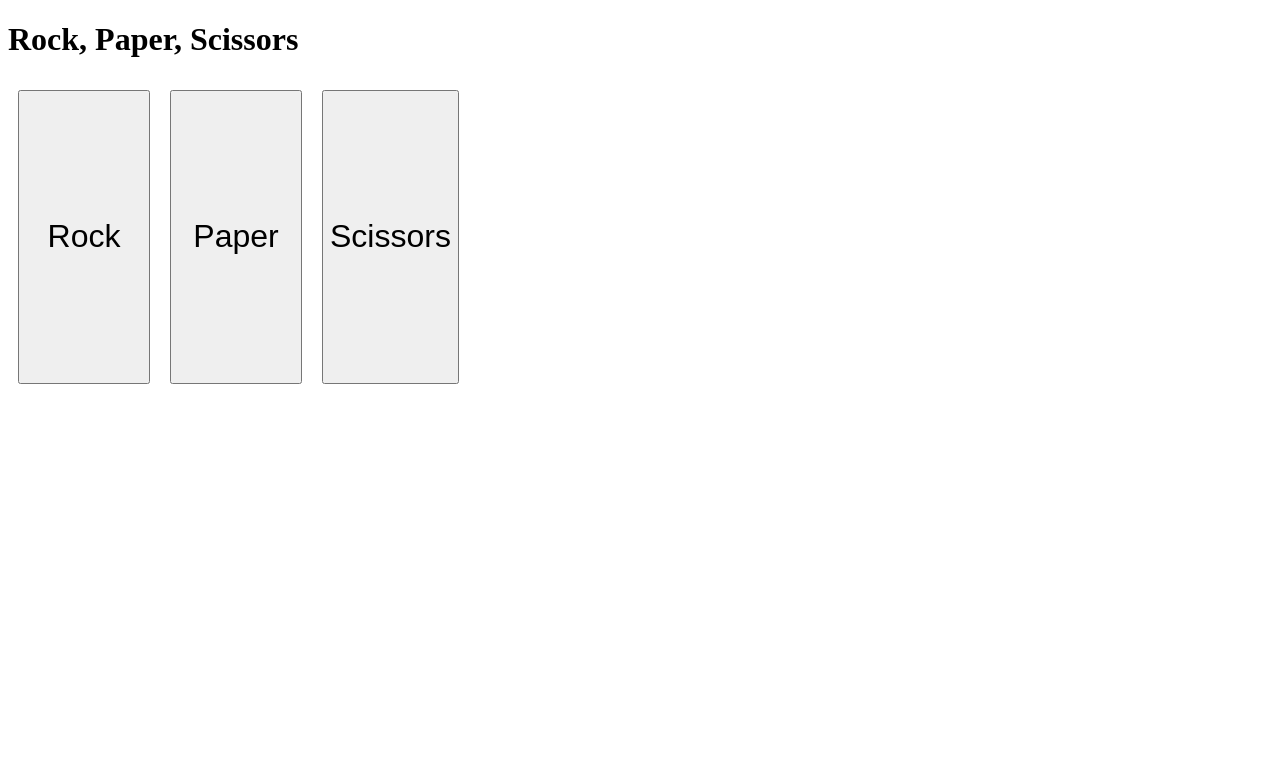
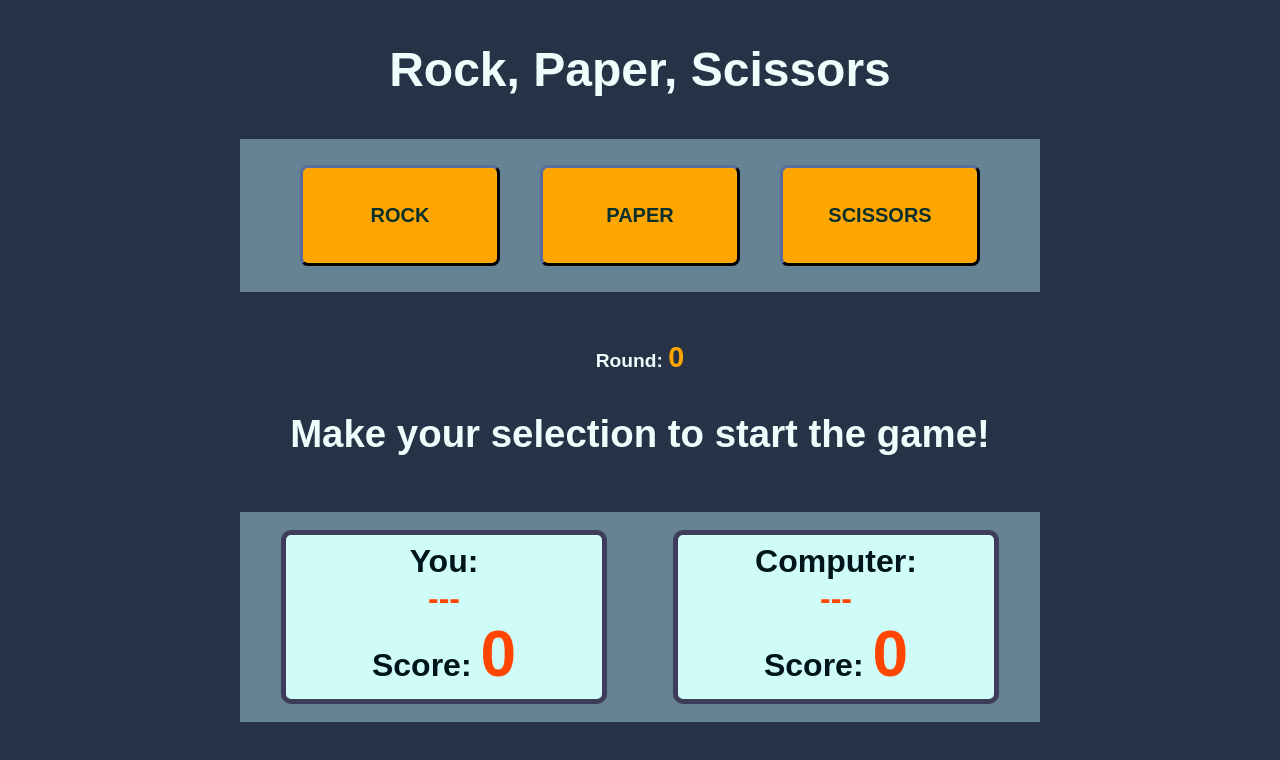
Before and after one commit to ravanbak/rock-paper-scissors, a plain HTML site: page index.html in a window 1280 px wide. Drawn offline with Linux system fonts and the light colour scheme.

Commit message:
Finish basic game functionality

```diff
--- a/index.html
+++ b/index.html
@@ -9,8 +9,26 @@
     <script src="rps.js" defer></script>
 </head>
 <body>
-    <h1>Rock, Paper, Scissors</h1>
+    <div id='heading'>
+        <h1>Rock, Paper, Scissors</h1>
+    </div>
     <div class="buttons"></div>
-    <div class="results"></div>
+    <div id="results">
+        <p id='game-result'></p>
+        <p>Round: <span id='round'></span></p>
+        <p id='winner'></p>
+        <p id='description'></p>
+    </div>
+    <div id="scores">
+        <div id='player'>
+            <div>You:</div><div id='player-selection'></div>
+            <div>Score: <span id='player-score'></span></div>
+        </div>
+        <div id='computer'>
+            <div>Computer:</div><div id='computer-selection'></div>
+            <div>Score: <span id='computer-score'></span></div>
+        </div>
+    </div>
+
 </body>
 </html>
--- a/rps.js
+++ b/rps.js
@@ -1,59 +1,162 @@
+const TIE = 0;
+const PLAYER = 1;
+const COMPUTER = 2;
+const messages = ['Tie!', 'You win!', 'You lose!'];
 const plays = ['Rock','Paper','Scissors'];
+
+let round;
+
+const player = {
+    type : PLAYER,
+    score : 0,
+    selection : undefined
+}
+const computer = {
+    type : COMPUTER,
+    score : 0,
+    selection : undefined
+}
+
+const computerSelection = () => plays[Math.round(Math.random() * 2)];
+
+startGame();
+
+function startGame() {
+
+    round = 0;
+
+    player.score = 0;
+    player.selection = '';
+    computer.score = 0;
+    computer.selection = '';
+
+    makeButtons();
+
+    let p = document.querySelector('#winner');
+    p = document.querySelector('#description');
+    p.textContent = '';
+    p = document.querySelector('#game-result');
+    p.textContent = '';
+
+    outputResults(player, computer, 'Make your selection to start the game!'); // clear any previous round results
+
+}
 
 function makeButtons() {
 
-    const body = document.querySelector('.buttons');
+    const buttons = document.querySelector('.buttons');
 
     let btn;
     for (let i = 0; i < plays.length; i++) {
         btn = document.createElement('button');
-        btn.textContent = plays[i];
+        btn.textContent = plays[i].toUpperCase();
         btn.classList.add('button');
         btn.addEventListener('click', () => playRound(plays[i], computerSelection()));
-        body.appendChild(btn);
+        buttons.appendChild(btn);
     }
 
 }
 
-makeButtons();
+function getRoundWinner(player, computer) {
 
-function computerSelection() {
-    return plays[Math.round(Math.random() * 2)];
+    p = player.selection.slice(0,1).toUpperCase();
+    c = computer.selection.slice(0,1).toUpperCase();
+
+    let winner = TIE;
+
+    if (p !== c) {
+        switch (p) {
+            case 'R':
+                winner = c === 'P' ? COMPUTER : PLAYER;
+                break;
+            case 'P':
+                winner = c === 'S' ? COMPUTER : PLAYER;
+                break;
+            case 'S':
+                winner = c === 'R' ? COMPUTER : PLAYER;
+                break;
+        }
+    }
+
+    return winner;
+
+}
+
+function getRoundMessage(winner, loser) {
+    if (winner.selection == loser.selection) {
+        return '';
+    }
+    else {
+        return `${winner.selection} beats ${loser.selection}`;
+    }
 }
 
 function playRound(playerSelection, computerSelection) {
 
-    p = playerSelection.slice(0,1).toUpperCase();
-    c = computerSelection.slice(0,1).toUpperCase();
+    round++;
 
-    let output = '';
+    player.selection = playerSelection;
+    computer.selection = computerSelection;
 
-    if (p === c) {
-        output = 'Tie!';
+    let winner = getRoundWinner(player, computer);
+
+    let description = '';
+
+    if (winner === PLAYER) {
+        player.score++;
+        description = getRoundMessage(player, computer);
     }
-    else {
-        let winner;
+    else if (winner === COMPUTER) {
+        computer.score++;
+        description = getRoundMessage(computer, player);
+    }
 
-        switch (p) {
-            case 'R':
-                winner = c === 'P' ? c : p;
-                break;
-            case 'P':
-                winner = c === 'S' ? c : p;
-                break;
-            case 'S':
-                winner = c === 'R' ? c : p;
-                break;
+    outputResults(player, computer, messages[winner],  description);
+
+}
+
+function outputResults(player, computer, winnerMsg, description) {
+
+    let p = document.querySelector('#round');
+    p.textContent = round.toString();
+
+    p = document.querySelector('#player-selection');
+    p.textContent = (player.selection) ? player.selection.toUpperCase() : '---';
+    p = document.querySelector('#player-score');
+    p.textContent = (player.score) ? player.score : '0';
+
+    p = document.querySelector('#computer-selection');
+    p.textContent = (computer.selection) ? computer.selection.toUpperCase() : '---';
+    p = document.querySelector('#computer-score');
+    p.textContent = (computer.score) ? computer.score : '0';
+
+    p = document.querySelector('#winner');
+    p.textContent = winnerMsg;
+    p = document.querySelector('#description');
+    p.textContent = description;
+
+    if (player.score >= 5 || computer.score >= 5) {
+        p = document.querySelector('#game-result');
+
+        if (player.score >= 5) {
+            p.textContent = `GAME OVER - YOU WIN ${player.score} TO ${computer.score}!`;
+        } else {
+            p.textContent = `GAME OVER - COMPUTER WINS ${computer.score} TO ${player.score}!`;
         }
 
-        if (winner === p) {
-            output = `You win! ${playerSelection} beats ${computerSelection}.`;
+        const buttons = document.querySelector('.buttons');
+        while (buttons.firstChild) {
+            buttons.removeChild(buttons.firstChild);
         }
-        else {
-            output = `You lose! ${computerSelection} beats ${playerSelection}.`;
-        }
+
+        let btn = document.createElement('button');
+        btn.textContent = 'Play Again';
+        btn.classList.add('button');
+        btn.addEventListener('click', () => {
+            buttons.removeChild(btn);
+            startGame();
+        });
+        buttons.appendChild(btn);
     }
 
-    alert(output);
-
 }
--- a/style.css
+++ b/style.css
@@ -1,16 +1,123 @@
+body {
+    font-family: Arial, Helvetica, sans-serif;
+    display: flex;
+    flex-direction: column;
+
+    margin: auto;
+
+    max-width: 800px;
+
+    background: rgb(40, 50, 70);;
+}
+
+#heading, #results {
+    text-align: center;
+    background: rgb(40, 50, 70);
+    color: rgb(239, 253, 252);
+    font-weight: bold;
+    padding: 10px;
+}
+
+#heading {
+    font-size: 1.5em;
+}
+
+.buttons, #scores {
+    background: rgb(102, 131, 150);
+}
+
+#player, #computer {
+    color: rgb(0, 20, 30);
+    background:rgb(208, 252, 247);
+    margin: 10px;
+}
+
+#round {
+    color: orange;
+    font-size: 1.5em;
+}
+
+#player-selection,
+#computer-selection,
+#player-score,
+#computer-score {
+    color: orangered;
+}
+
+#player-score,
+#computer-score {
+    font-size: 2em;
+}
+
 .buttons {
     display: flex;
-    /*justify-content: left;*/
+    justify-content:space-around;
+    padding: 2% 5%;
+}
+
+#game-result {
+    color: orange;
 }
 
 .button {
+    background: orange;
+    color: rgb(9, 48, 44);
+    font-size: 1.25em;
+    font-weight: bold;
+    flex-grow: 1;
+    width: 30%;
+    min-width: 130px;
+    max-width: 200px;
+
+    margin: 10px;
+    padding-top: 5%;
+    padding-bottom: 5%;
+
+    border-color:rgb(40, 50, 70);
+    border-width: 3px;
+    border-radius: 8px;
+}
+
+#results {
+    min-height: 200px;
+    padding: 10px;
+    font-size: 1.2em;
+}
+
+#game-result {
     font-size: 2em;
+    font-weight: bold;
+}
 
-    /*flex-grow: 1;*/
-    min-width: 132px;
+#scores {
+    display: flex;
+    justify-content: space-around;
 
-    /*max-width: 40%;*/
-    margin: 10px;
-    padding-top: 10%;
-    padding-bottom: 10%;
+    padding: 1%;
 }
+
+#player, #computer {
+    display: flex;
+    flex-direction: column;
+    align-items: center;
+    width: 40%;
+    min-width: 150px;
+    max-width: 300px;
+    font-size: 2em;
+    font-weight: bold;
+    border: rgb(61, 60, 90) 5px solid;
+    border-radius: 10px;
+    padding: 1%;
+}
+
+#winner {
+    font-size: 2em;
+    font-weight: bold;
+    margin-bottom: 0;
+}
+
+#description {
+    color:rgb(255, 183, 157);
+    font-size: 1em;
+    font-weight: 100;
+}
```
